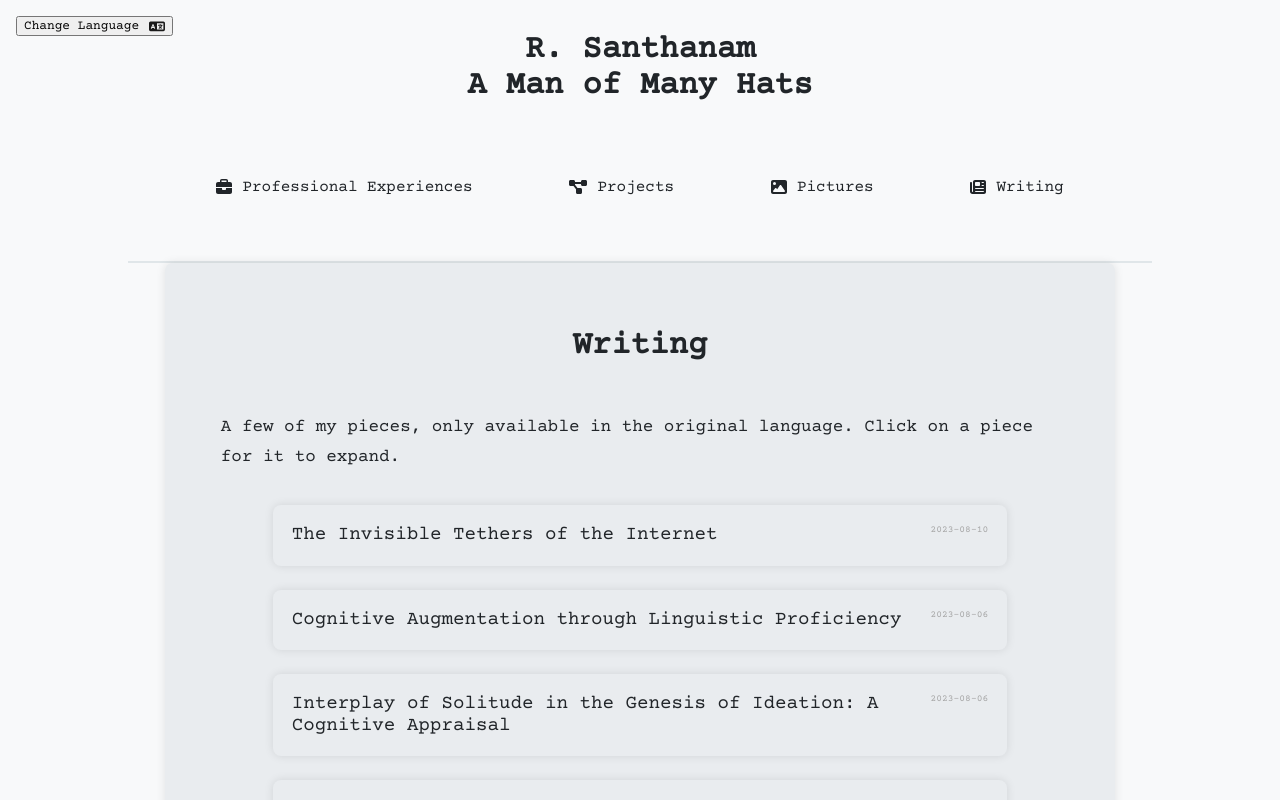
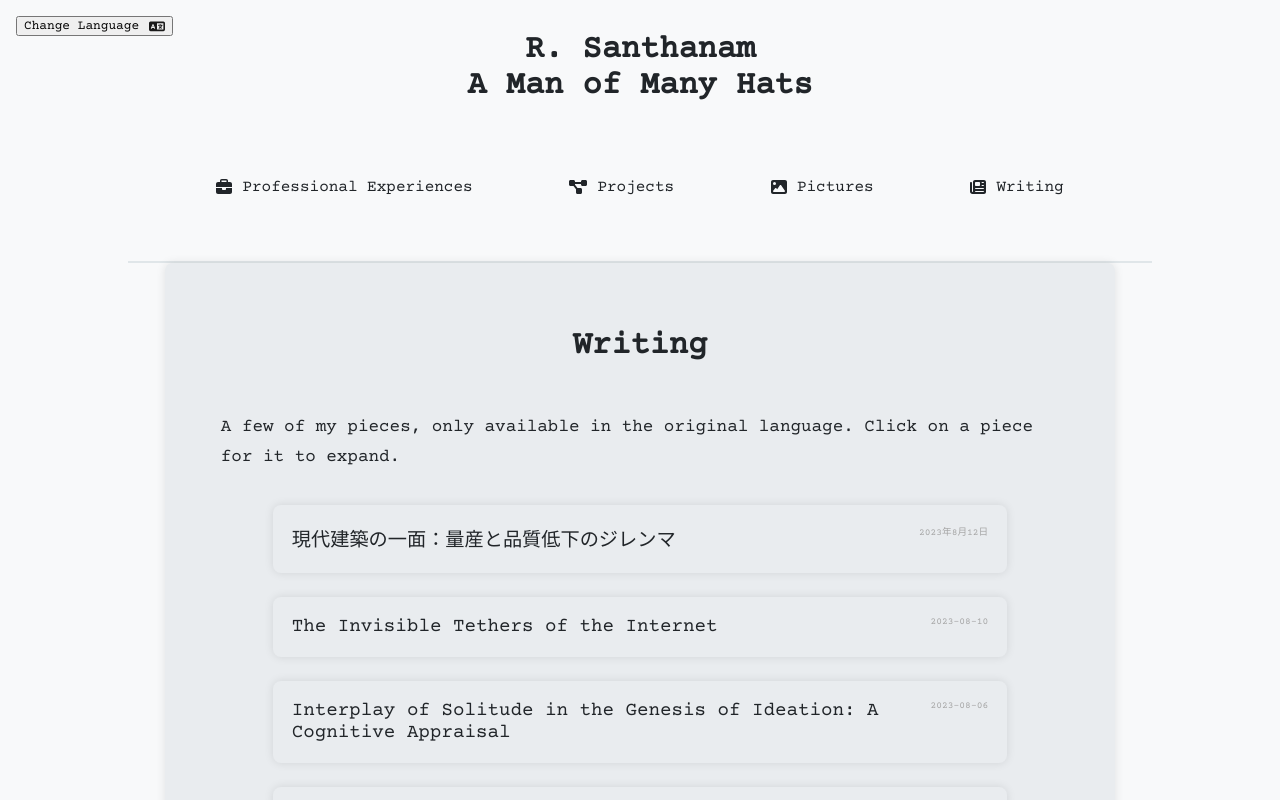
Before and after one commit to rishisant/santanamu_web, a React (Create React App) app: page /writing in a window 1280 px wide. Shown: the top 800 px of the page. Built offline with nearby package versions, Linux system fonts and the light colour scheme; a web font is replaced by a local one.

Commit message:
[NF] JP entry

```diff
--- a/src/Writing.js
+++ b/src/Writing.js
@@ -96,6 +96,35 @@ const Writing = () => {
                     {t("writing_desc")}
                 </div>
 
+                <div className="writing_container" onClick={() => entry_on_click("6")}>
+                    <div className="date_of_writing">
+                        2023年8月12日
+                    </div>
+                    <div className="title_of_writing">
+                        現代建築の一面：量産と品質低下のジレンマ
+                    </div>
+                    <div className="piece_of_writing" wid="6" style={{ display: "none" }}>
+                    今回、特別に僕の投稿を日本語で綴ってみようと思います。日本語学習はやはり挑戦ですが、最近は熱心に勉強しているから、得た経験を活かしたい。
+                    <br></br><br></br>
+                    僕はよく建築について考えます。どこを訪れても、現代建築と古建築を比較し、残念ながら度々失望することもあります。問題の一端として、建築界における量産の風潮が浮かび上がってきます。その結果、現代建築の品質が著しく劣化し、その価値を大きく失っていると感じます。
+                    <br></br><br></br>
+                    この傾向は建築業界だけにとどまらず、他の産業でも見受けられます。プラスチックや人工素材の頻繁な使用が、品質低下を招くのは明らかです。また、急速な生産需要と職人技の衰退が、デザインに乏しい商品の増産を引き起こしているように思います。
+                    <br></br><br></br>
+                    具体的にいうと、「建築の工業化」が一つの例です。これは設計から施工まで全過程が効率やコスト削減を重視し、結果として均一化された商品が大量生産される状況を指します。だが、果たしてこれが長期的に真に良質な建築を生み出せるのでしょうか？それとも、短期的な利益追求だけが目的なのでしょうか？
+                    <br></br><br></br>
+                    これらの考察から、「量産と品質低下のジレンマ」と呼び、その本質を問い直すことが求められます。
+                    <br></br><br></br>
+                    僕たちが普段目にする建築物の大部分は、量産文化の結果と言えます。時間と費用の効率性が実現されたとすれば、それは成功です。しかしながら、美的価値や耐久性、さらに生活環境への配慮という視点から見れば、大きな犠牲があることを否めません。
+                    <br></br><br></br>
+                    この建築のジレンマを克服するためには、量産重視の現代トレンドを再評価し、真の価値追求が重要と言えるでしょう。そうでなければ、僕たちは単に同じような建築物に囲まれ、その虚しさを感じるだけだろう。それは本当に望む世界なのでしょうか？
+                    <br></br><br></br>
+                    未来の建築がどうあるべきかは人それぞれです。しかし、少なくとも「量産と品質低下のジレンマ」から脱却した形であるべきだと僕は強く感じます。これは僕だけの問題ではなく、我々全てが向き合うべき問題です。今こそ、より良い建築を求める新しい道を切り開くべき時だと思います。それが、より豊かな未来への第一歩となるでしょう。
+                    <br></br><br></br>
+                    <div style={{ float: "right" }}> - サンタナム理志 </div>
+                    </div>
+                </div>
+
+
                 <div className="writing_container" onClick={() => entry_on_click("5")}>
                     <div className="date_of_writing">
                         2023-08-10
@@ -128,7 +157,7 @@ const Writing = () => {
                     </div>
                 </div>
 
-                <div className="writing_container" onClick={() => entry_on_click("4")}>
+                {/* <div className="writing_container" onClick={() => entry_on_click("4")}>
                     <div className="date_of_writing">
                         2023-08-06
                     </div>
@@ -150,7 +179,7 @@ const Writing = () => {
                     <br></br><br></br>
                     <div style={{ float: "right" }}> - R. Santhanam </div>
                     </div>
-                </div>
+                </div> */}
 
                 <div className="writing_container" onClick={() => entry_on_click("3")}>
                     <div className="date_of_writing">
```
